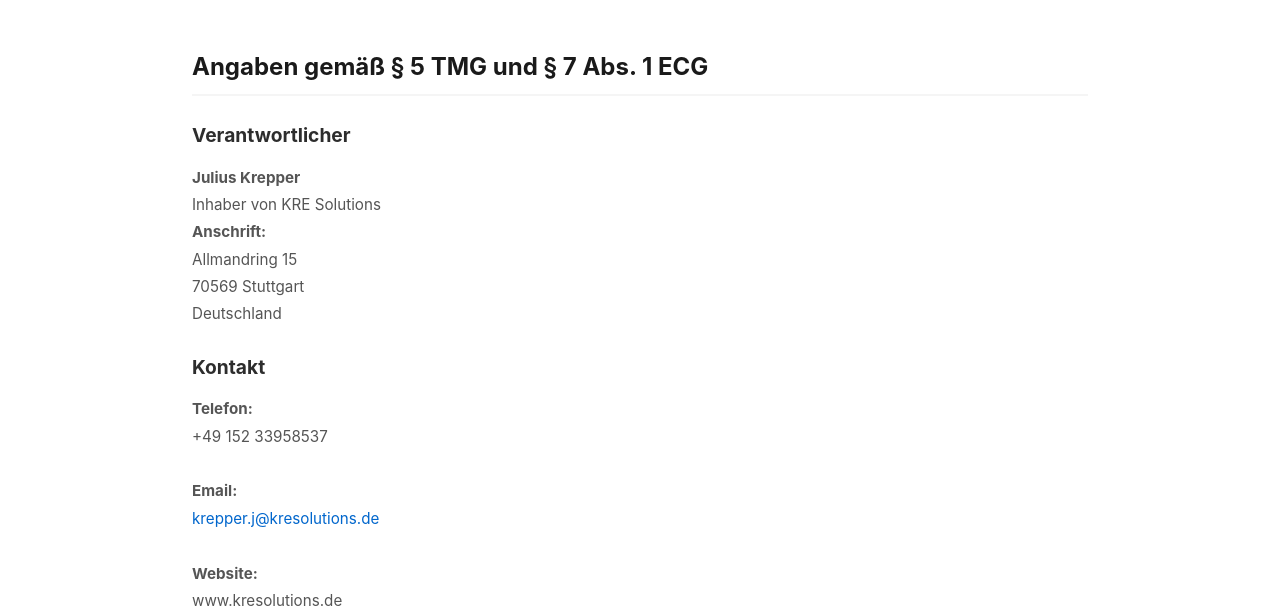
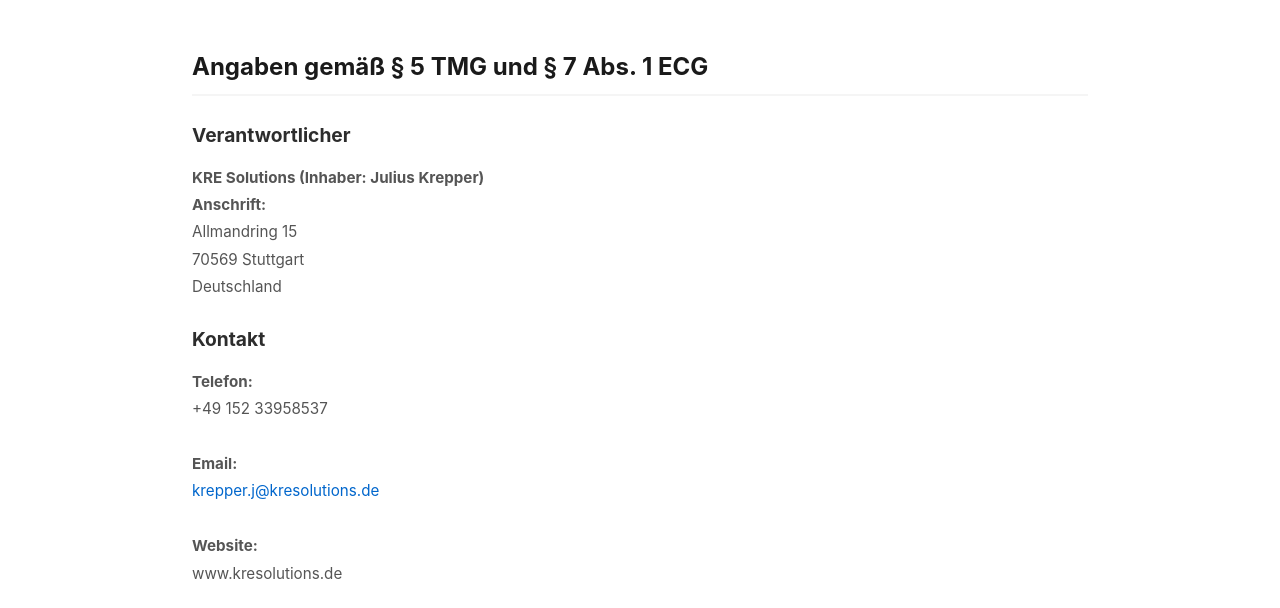
Before and after one commit to MrKreps3901/kresolutions, a plain HTML site: page impressum.html in a window 1280 px wide. Shown: the part 189-797 px from the top of the page. Drawn offline with Linux system fonts and the light colour scheme.

Commit message:
Update impressum.html

```diff
--- a/impressum.html
+++ b/impressum.html
@@ -30,8 +30,7 @@
 
                     <h3>Verantwortlicher</h3>
                     <p>
-                        <strong>Julius Krepper</strong><br>
-                        Inhaber von KRE Solutions<br>
+                        <strong>KRE Solutions (Inhaber: Julius Krepper)</strong><br>
                         <strong>Anschrift:</strong><br>
                         Allmandring 15<br>
                         70569 Stuttgart<br>
```
